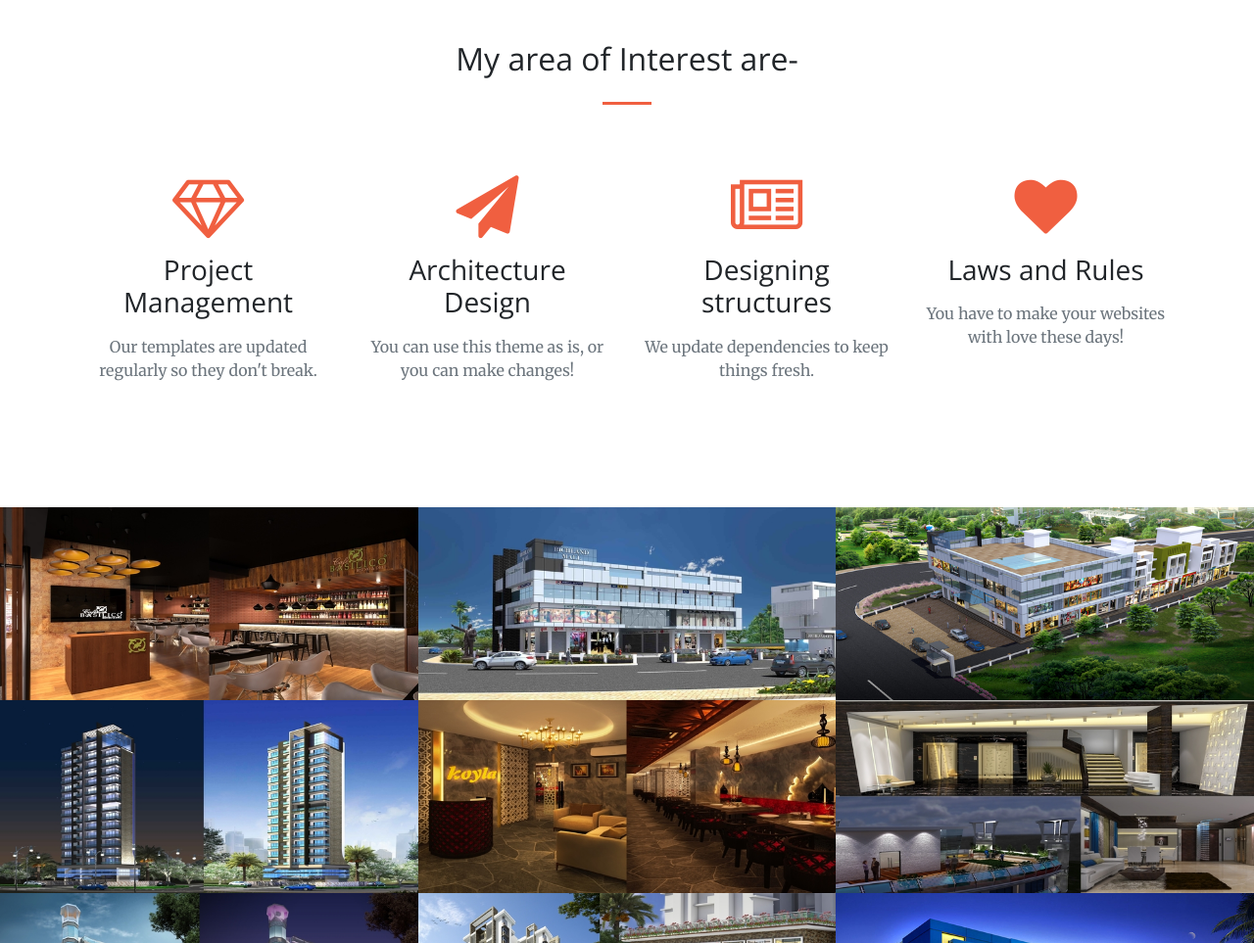
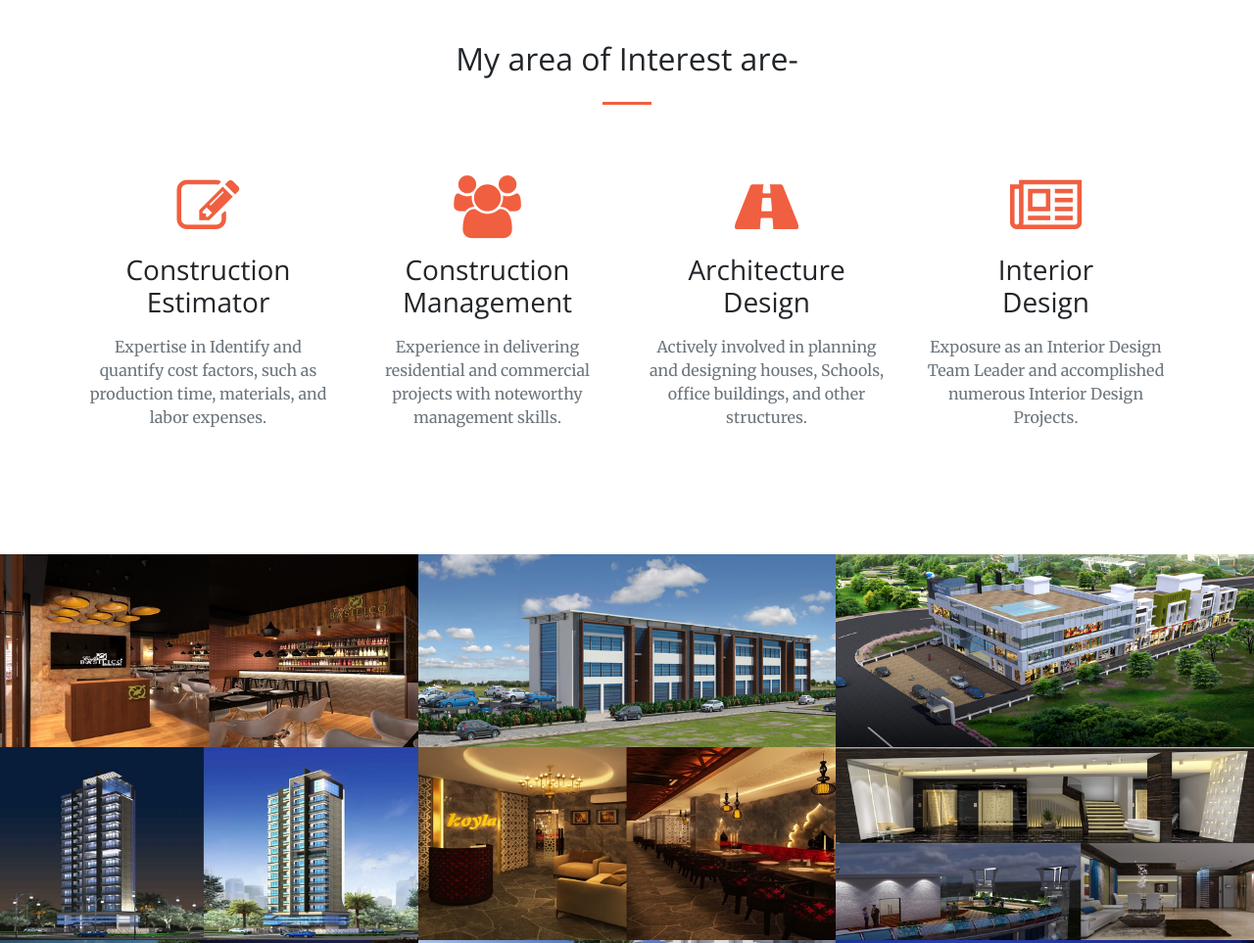
Before and after one commit to harshupadhyay13/.github.io, a plain HTML site: page index.html in a window 1280 px wide. Shown: the part 1360-2323 px from the top of the page at 98% size. Drawn offline with nearby package versions, Linux system fonts and the light colour scheme.

Commit message:
Update index.html

```diff
--- a/index.html
+++ b/index.html
@@ -100,30 +100,32 @@
         <div class="row">
           <div class="col-lg-3 col-md-6 text-center">
             <div class="service-box mt-5 mx-auto">
-              <i class="fa fa-4x fa-diamond text-primary mb-3 sr-icons"></i>
-              <h3 class="mb-3">Project Management</h3>
-              <p class="text-muted mb-0">Our templates are updated regularly so they don't break.</p>
+              <i class="fa fa-4x fa-pencil-square-o text-primary mb-3 sr-icons"></i>
+              <h3 class="mb-3">Construction Estimator</h3>
+              <p class="text-muted mb-0">Expertise in Identify and quantify cost factors, such as production time, materials, and labor expenses.</p>
             </div>
           </div>
           <div class="col-lg-3 col-md-6 text-center">
             <div class="service-box mt-5 mx-auto">
-              <i class="fa fa-4x fa-paper-plane text-primary mb-3 sr-icons"></i>
+              <i class="fa fa-4x fa-users  text-primary mb-3 sr-icons"></i>
+              <h3 class="mb-3">Construction Management</h3>
+              <p class="text-muted mb-0">Experience in delivering residential and commercial projects with noteworthy management skills.
+              </p>
+            </div>
+          </div>
+          <div class="col-lg-3 col-md-6 text-center">
+            <div class="service-box mt-5 mx-auto">
+              <i class="fa fa-4x fa-road text-primary mb-3 sr-icons"></i>
               <h3 class="mb-3">Architecture Design</h3>
-              <p class="text-muted mb-0">You can use this theme as is, or you can make changes!</p>
+              <p class="text-muted mb-0"> Actively involved in planning and designing houses, Schools, office buildings, and other structures.
+              </p>
             </div>
           </div>
           <div class="col-lg-3 col-md-6 text-center">
             <div class="service-box mt-5 mx-auto">
               <i class="fa fa-4x fa-newspaper-o text-primary mb-3 sr-icons"></i>
-              <h3 class="mb-3">Designing structures</h3>
-              <p class="text-muted mb-0">We update dependencies to keep things fresh.</p>
-            </div>
-          </div>
-          <div class="col-lg-3 col-md-6 text-center">
-            <div class="service-box mt-5 mx-auto">
-              <i class="fa fa-4x fa-heart text-primary mb-3 sr-icons"></i>
-              <h3 class="mb-3">Laws and Rules</h3>
-              <p class="text-muted mb-0">You have to make your websites with love these days!</p>
+              <h3 class="mb-3">Interior<br> Design</h3>
+              <p class="text-muted mb-0">Exposure as an Interior Design Team Leader and accomplished numerous Interior Design Projects.</p>
             </div>
           </div>
         </div>
@@ -149,8 +151,8 @@
             </a>
           </div>
           <div class="col-lg-4 col-sm-6">
-            <a class="portfolio-box" href="img/portfolio/fullsize/Chiplun.jpg">
-              <img class="img-fluid" src="img/portfolio/thumbnails/Chiplun.jpg" alt="">
+            <a class="portfolio-box" href="img/portfolio/fullsize/yogastan.jpg">
+              <img class="img-fluid" src="img/portfolio/thumbnails/yogastan.jpg" alt="">
               <div class="portfolio-box-caption">
                 <div class="portfolio-box-caption-content">
                   <div class="project-category text-faded">
@@ -224,7 +226,7 @@
             </a>
           </div>
           <div class="col-lg-4 col-sm-6">
-            <a class="portfolio-box" href="img/portfolio/fullsize/6.jpg">
+            <a class="portfolio-box" href="img/portfolio/fullsize/solitaire.jpg">
               <img class="img-fluid" src="img/portfolio/thumbnails/solitaire.jpg" alt="">
               <div class="portfolio-box-caption">
                 <div class="portfolio-box-caption-content">
```
